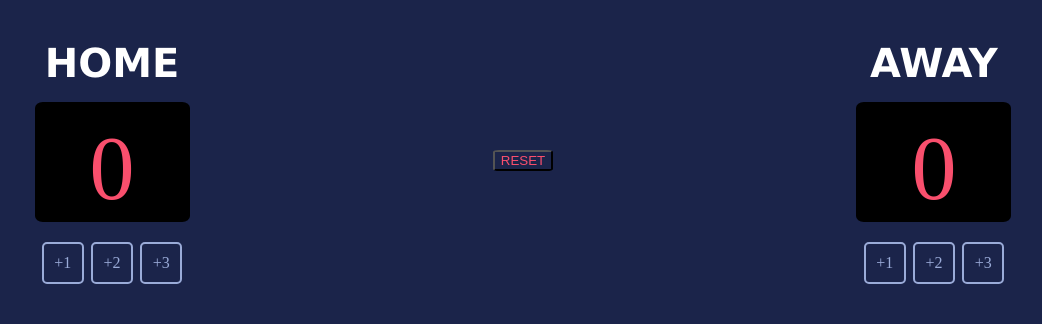
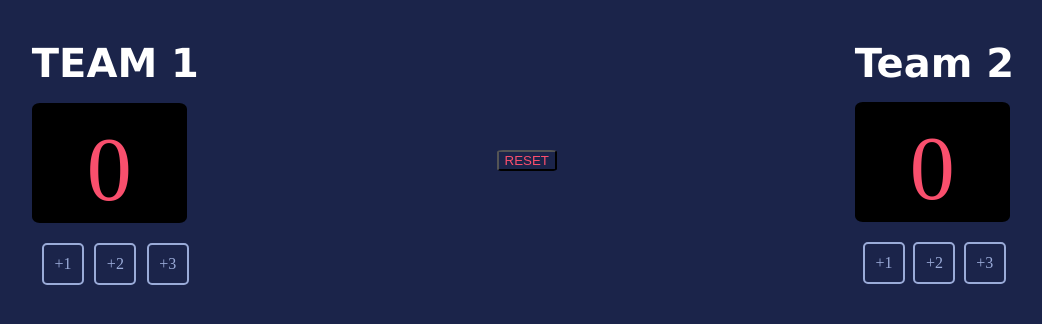
Before and after one commit to harrisxo/GamePointsCounter, a website built with Vite: page index.html in a window 1280 px wide. Shown: the whole page, without its empty margins (117-1159 px from the left). Built offline with nearby package versions, Linux system fonts and the light colour scheme.

Commit message:
changed team names

```diff
--- a/index.html
+++ b/index.html
@@ -5,7 +5,7 @@
     <body>
         <div class="container">
             <div class="title">
-                <h3 class="boxTitle">HOME</h3>
+                <h3 class="boxTitle">TEAM 1</h3>
                 <div class="bg">
                     <div id="pointsHome" class="boxNumber">0</div>
                 </div>
@@ -19,7 +19,7 @@
                 <button class="resetBtn" onclick="resetBtn()">RESET</button>
             </div>
             <div class="title">
-                <h3 class="boxTitle">AWAY</h3>
+                <h3 class="boxTitle">Team 2</h3>
                 <div class="bg">
                     <div id="pointsGuests" class="boxNumber">0</div>
                 </div>
```
